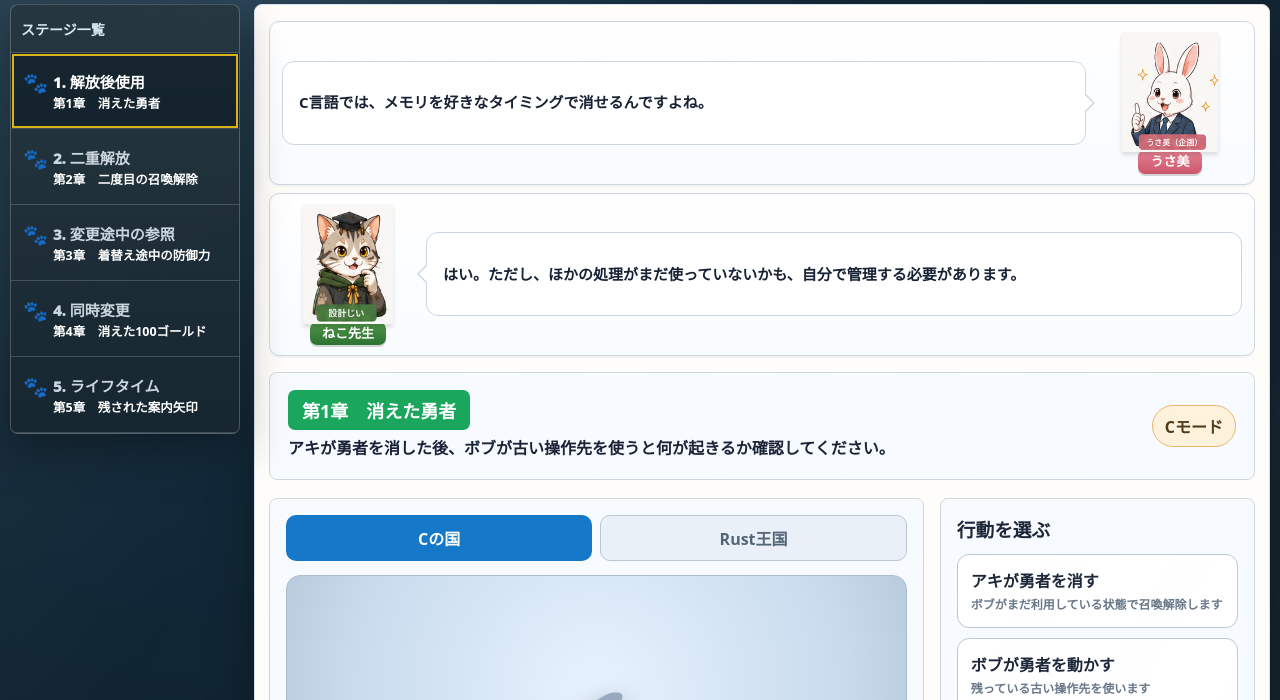
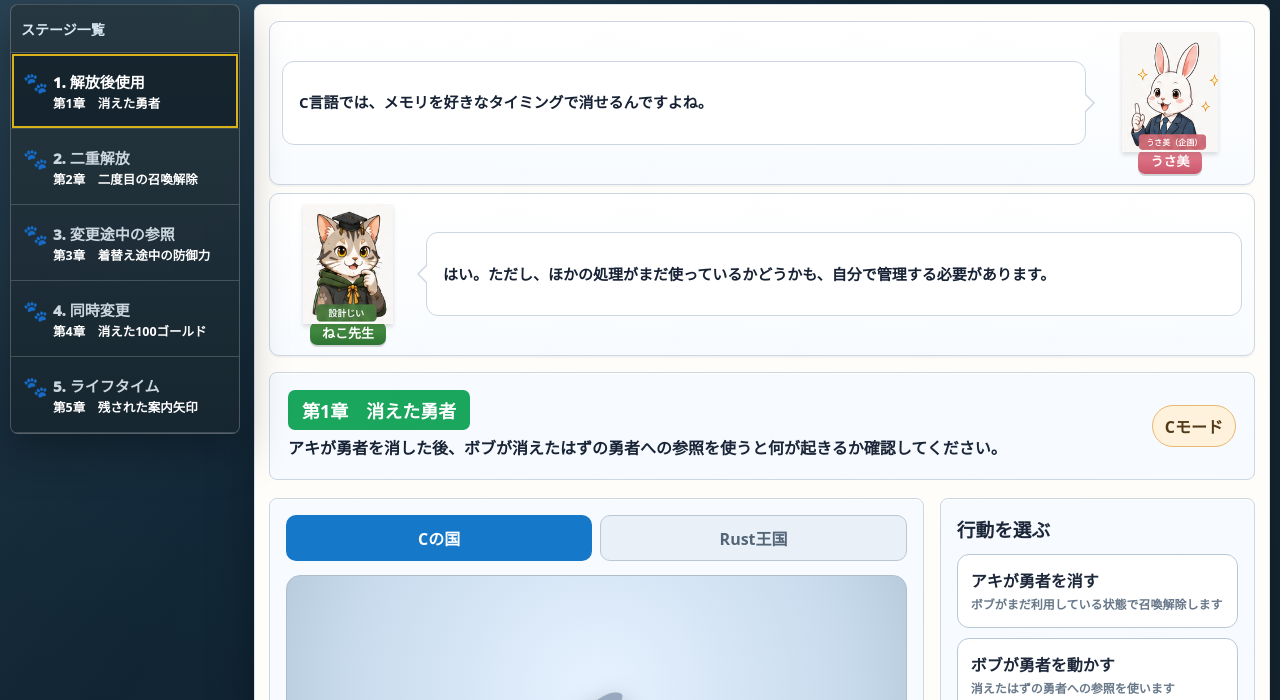
Before and after one commit to ruglerugle/rust-memory, a plain HTML site: page index.html in a window 1280 px wide. Shown: the part 100-800 px from the top of the page. Drawn offline with Linux system fonts and the light colour scheme.

Commit message:
fix: 説明文をわかりやすく調整
・第1章のセリフの二重否定を解消し、用語を「参照」に統一
・第4章のミッション文に資金の文脈を追加
・第5章の未紹介キャラ「キャロル」をボブに統一し、既存の構図と一貫させる
・用語ボックスの説明文（所有権・データ競合）を平易な表現に修正

Co-Authored-By: Claude Sonnet 5 <noreply@anthropic.com>

```diff
--- a/index.html
+++ b/index.html
@@ -40,11 +40,11 @@
 <script>
 const stages=[
 {
- title:'第1章　消えた勇者',nav:'解放後使用',mission:'アキが勇者を消した後、ボブが古い操作先を使うと何が起きるか確認してください。',
- dialogue:[['うさ美','C言語では、メモリを好きなタイミングで消せるんですよね。'],['ねこ先生','はい。ただし、ほかの処理がまだ使っていないかも、自分で管理する必要があります。']],
- cActions:[['destroy','アキが勇者を消す','ボブがまだ利用している状態で召喚解除します'],['use','ボブが勇者を動かす','残っている古い操作先を使います']],
+ title:'第1章　消えた勇者',nav:'解放後使用',mission:'アキが勇者を消した後、ボブが消えたはずの勇者への参照を使うと何が起きるか確認してください。',
+ dialogue:[['うさ美','C言語では、メモリを好きなタイミングで消せるんですよね。'],['ねこ先生','はい。ただし、ほかの処理がまだ使っているかどうかも、自分で管理する必要があります。']],
+ cActions:[['destroy','アキが勇者を消す','ボブがまだ利用している状態で召喚解除します'],['use','ボブが勇者を動かす','消えたはずの勇者への参照を使います']],
  rActions:[['tryDestroy','アキが勇者を消そうとする','ボブが利用中なので、まず止められるか確認します'],['finish','ボブが利用を終える','勇者への借用を終了します'],['safeDestroy','アキが勇者を消す','誰も使っていない状態で片付けます']],
- lesson:'所有権は「誰が使えるか」だけでなく、「誰が最後に片付けるか」を決めます。借用中のデータを先に破棄できないため、消えたメモリを使う事故を防げます。',terms:[['use-after-free','解放済みメモリを再び使う事故'],['所有権','データを最後に片付ける責任の所在'],['借用','所有権を渡さず一時的に使わせる仕組み']]
+ lesson:'所有権は「誰が使えるか」だけでなく、「誰が最後に片付けるか」を決めます。借用中のデータを先に破棄できないため、消えたメモリを使う事故を防げます。',terms:[['use-after-free','解放済みメモリを再び使う事故'],['所有権','データを最後まで管理し、後片付けをする責任を持つこと'],['借用','所有権を渡さず一時的に使わせる仕組み']]
 },
 {
  title:'第2章　二度目の召喚解除',nav:'二重解放',mission:'アキとボブが同じ勇者を管理していると、片付け時に何が起きるか確認してください。',
@@ -61,17 +61,17 @@ const stages=[
  lesson:'可変借用中にほかの参照を許さないのは、変更途中の不完全な状態を外部から読ませないためです。「着替え中は見られない」という制約が、データの整合性を守ります。',terms:[['共有借用','読むだけなら複数存在できる参照'],['可変借用','変更できる一時的かつ排他的な参照']]
 },
 {
- title:'第4章　消えた100ゴールド',nav:'同時変更',mission:'1000Gから2人が同時に100Gずつ使い、更新が失われる様子を確認してください。',
+ title:'第4章　消えた100ゴールド',nav:'同時変更',mission:'勇者パーティの資金1000Gから、アキとボブが同時に100Gずつ使い、更新が失われる様子を確認してください。',
  dialogue:[['うさ美','2人が同時に100G使えば、800Gになるだけですよね。'],['ねこ先生','両方が最初の1000Gを読んでから書き戻すと、900Gになる場合があります。']],
  cActions:[['readA','アキが1000Gを読む','100G使う計算を始めます'],['readB','ボブも1000Gを読む','同じ古い値を読みます'],['writeA','アキが900Gを書き込む','計算結果を反映します'],['writeB','ボブも900Gを書き込む','アキの更新を上書きします']],
  rActions:[['lockA','アキが財布を確保する','変更者を1人にします'],['waitB','ボブは順番待ちする','同時変更せず待機します'],['spendA','アキが100G使う','1000Gから900Gにします'],['spendB','ボブが100G使う','900Gから800Gにします']],
- lesson:'変更者を同時に1人へ制限するのは、複数処理が同じ古い値を読み、片方の更新を消してしまうデータ競合を防ぐためです。スレッド間ではMutexなどで順番を管理します。',terms:[['データ競合','複数処理が同じデータへ同時にアクセスし、少なくとも1つが変更する状態'],['Mutex','共有データを1人ずつ変更させる仕組み']]
+ lesson:'変更者を同時に1人へ制限するのは、複数処理が同じ古い値を読み、片方の更新を消してしまうデータ競合を防ぐためです。スレッド間ではMutexなどで順番を管理します。',terms:[['データ競合','複数の処理が同時に同じデータを読み書きし、結果が想定と変わってしまうこと'],['Mutex','共有データを1人ずつ変更させる仕組み']]
 },
 {
  title:'第5章　残された案内矢印',nav:'ライフタイム',mission:'勇者を指す案内矢印を残したまま、勇者を先に消すと何が起きるか確認してください。',
  dialogue:[['うさ美','参照は、データの場所を覚えているだけですよね。'],['ねこ先生','だからこそ、本体が消えた後も場所だけ残ると危険です。']],
- cActions:[['arrow','キャロルが案内矢印を持つ','勇者の場所を参照します'],['destroy','勇者を消す','参照だけを残します'],['follow','案内矢印をたどる','存在しない勇者へアクセスします']],
- rActions:[['borrow','キャロルが勇者を見る','本体がある間だけ参照します'],['tryDestroy','勇者を先に消そうとする','参照中の破棄を試みます'],['end','キャロルが見るのを終える','参照の寿命を終了します'],['destroySafe','その後、勇者を消す','参照がない状態で破棄します']],
+ cActions:[['arrow','ボブが案内矢印を持つ','勇者の場所を参照します'],['destroy','勇者を消す','参照だけを残します'],['follow','案内矢印をたどる','存在しない勇者へアクセスします']],
+ rActions:[['borrow','ボブが勇者を見る','本体がある間だけ参照します'],['tryDestroy','勇者を先に消そうとする','参照中の破棄を試みます'],['end','ボブが見るのを終える','参照の寿命を終了します'],['destroySafe','その後、勇者を消す','参照がない状態で破棄します']],
  lesson:'ライフタイムは、参照が参照先より長生きしないことを保証します。これにより、存在しないデータや同じ場所に後から置かれた別データを誤って操作する事故を防ぎます。',terms:[['ダングリングポインタ','参照先が消えた後も残っているポインタ'],['ライフタイム','参照が安全に使える期間']]
 }
 ];
@@ -109,7 +109,7 @@ function act(id){
  if(s===1){if(mode==='c'){if(id==='destroyA'){state.hero=false;add('アキが勇者を消しました。')}if(id==='destroyB'){state.hero?add('ボブが勇者を消しました。'):crash('ボブが同じ勇者をもう一度消し、メモリ管理領域が壊れました。')}}else{if(id==='move'){state.owner='ボブ';add('管理担当をアキからボブへ移しました。')}if(id==='oldDestroy')block(state.owner==='ボブ'?'アキはもう所有者ではありません。':'先に所有権を移してください。');if(id==='newDestroy'){state.owner==='ボブ'?(state.hero=false,clearStage('現在の所有者であるボブが、1回だけ安全に破棄しました。')):block('ボブは所有者ではありません。')}}}
  if(s===2){if(mode==='c'){if(id==='remove'){state.def=0;state.changing=true;add('古い鎧を脱ぎ、防御力が一時的に0になりました。')}if(id==='read'){state.def===0?crash('ボブが変更途中の防御力0を読み、誤った撤退判断をしました。'):add(`ボブは防御力${state.def}を読みました。`)}if(id==='equip'){state.def=150;state.changing=false;add('新しい鎧を着て、防御力が150になりました。')}}else{if(id==='change'){state.changing=true;add('勇者を更衣室に入れ、排他的な変更を始めました。')}if(id==='peek')block(state.changing?'変更途中の値は読めません。':'まだ変更中ではありません。');if(id==='complete'){state.changing?(state.def=150,state.changing=false,clearStage('変更が終わってから、防御力150を公開しました。')):block('先に着替えを始めてください。')}}}
  if(s===3){if(mode==='c'){if(id==='readA'){state.aRead=state.gold;add(`アキが${state.gold}Gを読みました。`)}if(id==='readB'){state.bRead=state.gold;add(`ボブも${state.gold}Gを読みました。`)}if(id==='writeA'){state.aRead==null?add('先にアキが所持金を読んでください。'):(state.gold=state.aRead-100,add('アキが900Gを書き込みました。'))}if(id==='writeB'){state.bRead==null?add('先にボブが所持金を読んでください。'):(state.gold=state.bRead-100,(state.aRead===1000&&state.bRead===1000)?crash('200G使ったのに900Gです。アキの更新が消えました。'):add('ボブが結果を書き込みました。'))}}else{if(id==='lockA'){state.locked='アキ';add('アキが財布の変更権を確保しました。')}if(id==='waitB'){state.locked==='アキ'?(state.queued=true,add('ボブは順番待ちに入りました。')):block('先にアキが変更権を確保してください。')}if(id==='spendA'){state.locked==='アキ'?(state.gold-=100,state.locked=null,add('アキが100G使い、900Gになりました。')):block('アキは変更権を持っていません。')}if(id==='spendB'){state.queued&&!state.locked?(state.gold-=100,clearStage('ボブが順番に100G使い、正しく800Gになりました。')):block('アキの処理後、ボブが順番待ちしている必要があります。')}}}
- if(s===4){if(mode==='c'){if(id==='arrow'){state.arrow=true;add('キャロルが勇者への案内矢印を持ちました。')}if(id==='destroy'){state.hero=false;add('勇者を消しましたが、案内矢印は残っています。')}if(id==='follow'){state.arrow&&!state.hero?crash('キャロルが案内をたどりましたが、参照先はもう存在しません。'):add('案内矢印をたどりました。')}}else{if(id==='borrow'){state.arrow=true;add('キャロルが勇者を一時的に参照しています。')}if(id==='tryDestroy')block(state.arrow?'参照が残っているため、勇者を消せません。':'参照はありません。');if(id==='end'){state.arrow=false;add('キャロルが見るのを終え、参照がなくなりました。')}if(id==='destroySafe'){state.arrow?block('先に参照を終了してください。'):(state.hero=false,clearStage('参照が先に終了したため、安全に勇者を消しました。'))}}}
+ if(s===4){if(mode==='c'){if(id==='arrow'){state.arrow=true;add('ボブが勇者への案内矢印を持ちました。')}if(id==='destroy'){state.hero=false;add('勇者を消しましたが、案内矢印は残っています。')}if(id==='follow'){state.arrow&&!state.hero?crash('ボブが案内をたどりましたが、参照先はもう存在しません。'):add('案内矢印をたどりました。')}}else{if(id==='borrow'){state.arrow=true;add('ボブが勇者を一時的に参照しています。')}if(id==='tryDestroy')block(state.arrow?'参照が残っているため、勇者を消せません。':'参照はありません。');if(id==='end'){state.arrow=false;add('ボブが見るのを終え、参照がなくなりました。')}if(id==='destroySafe'){state.arrow?block('先に参照を終了してください。'):(state.hero=false,clearStage('参照が先に終了したため、安全に勇者を消しました。'))}}}
  render();}
 function rewind(){mode='rust';crashed=false;logs=[{text:'時間を巻き戻しました。Rustのコンパイラが危険な操作を事前に確認します。',type:'blocked'}];state={hero:true,bobUsing:s===0,owner:'アキ',def:100,changing:false,gold:1000,aRead:null,bRead:null,locked:null,queued:false,arrow:false,step:0};render()}
 $('btn-reset').onclick=fresh;$('btn-rewind').onclick=rewind;$('btn-next').onclick=()=>{if(s<stages.length-1){s++;fresh()}else{alert('全ステージクリアです。Rustの制約は、Cで実行後に発覚するメモリ事故を、実行前に止めるためにあります。')}};$('tab-c').onclick=()=>{if(!cleared.has(s)){fresh()}};$('tab-rust').onclick=()=>{if(crashed)rewind()};
```
